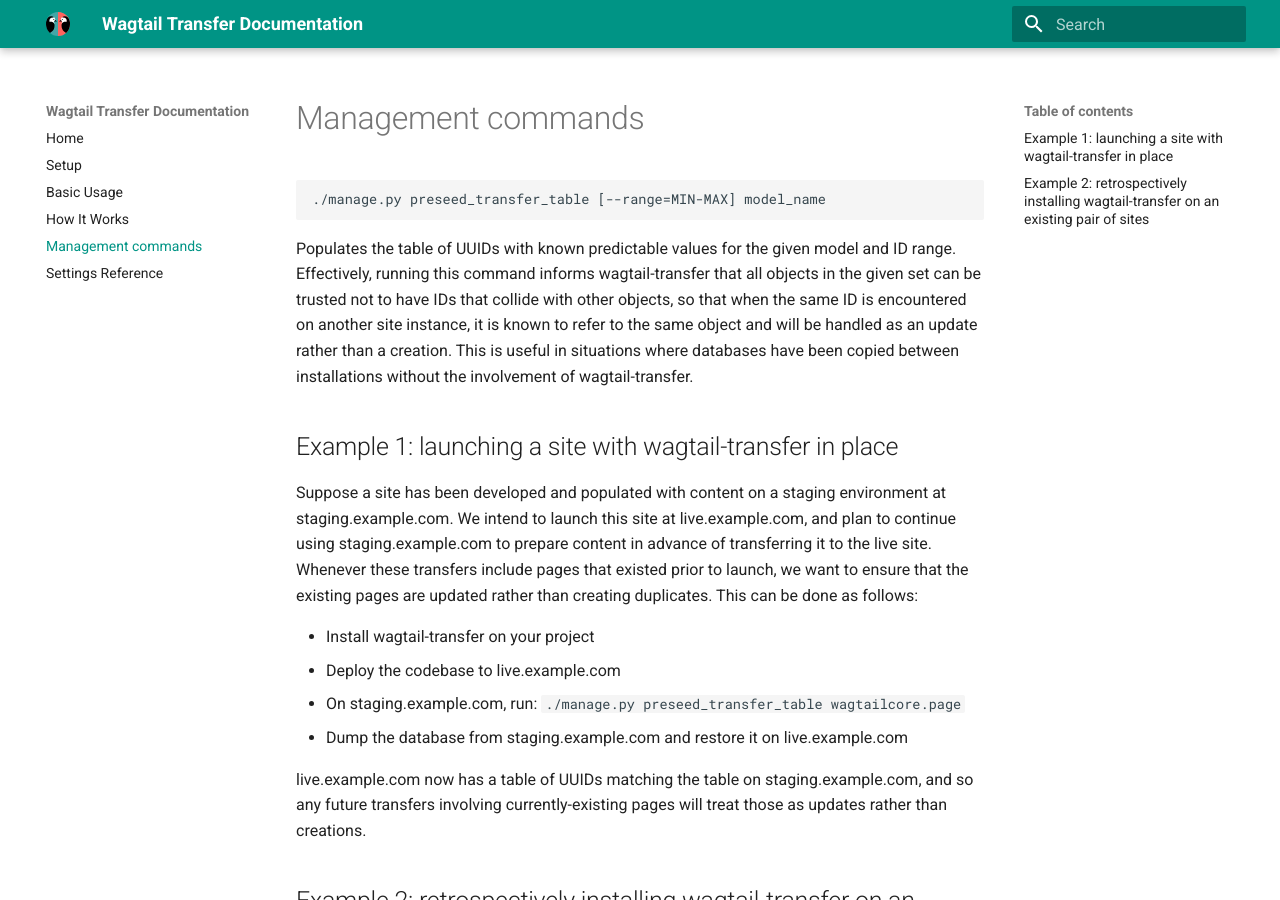
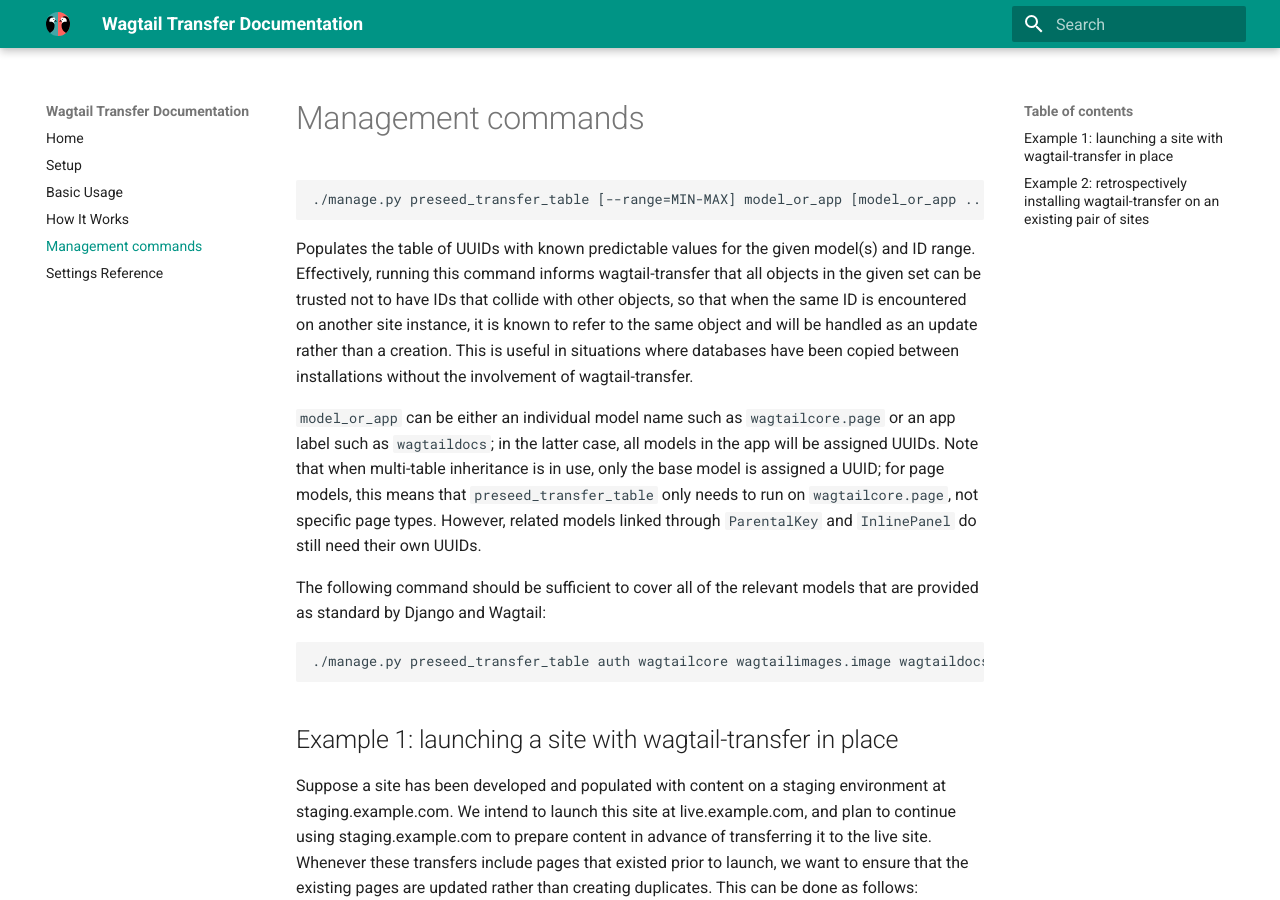
Before and after one commit to wagtail/wagtail-transfer, an MkDocs documentation site: the page built from docs/management_commands.md, in a window 1280 px wide and 900 px high. Built offline with MkDocs 1.6.1 and Material for MkDocs 9.7.7, drawn with Linux system fonts in a browser that asks for light colours.

Commit message:
Update documentation for preseed_transfer_table

```diff
--- a/docs/management_commands.md
+++ b/docs/management_commands.md
@@ -1,8 +1,14 @@
 # Management commands
 
-    ./manage.py preseed_transfer_table [--range=MIN-MAX] model_name
+    ./manage.py preseed_transfer_table [--range=MIN-MAX] model_or_app [model_or_app ...]
 
-Populates the table of UUIDs with known predictable values for the given model and ID range. Effectively, running this command informs wagtail-transfer that all objects in the given set can be trusted not to have IDs that collide with other objects, so that when the same ID is encountered on another site instance, it is known to refer to the same object and will be handled as an update rather than a creation. This is useful in situations where databases have been copied between installations without the involvement of wagtail-transfer.
+Populates the table of UUIDs with known predictable values for the given model(s) and ID range. Effectively, running this command informs wagtail-transfer that all objects in the given set can be trusted not to have IDs that collide with other objects, so that when the same ID is encountered on another site instance, it is known to refer to the same object and will be handled as an update rather than a creation. This is useful in situations where databases have been copied between installations without the involvement of wagtail-transfer.
+
+`model_or_app` can be either an individual model name such as `wagtailcore.page` or an app label such as `wagtaildocs`; in the latter case, all models in the app will be assigned UUIDs. Note that when multi-table inheritance is in use, only the base model is assigned a UUID; for page models, this means that `preseed_transfer_table` only needs to run on `wagtailcore.page`, not specific page types. However, related models linked through `ParentalKey` and `InlinePanel` do still need their own UUIDs.
+
+The following command should be sufficient to cover all of the relevant models that are provided as standard by Django and Wagtail:
+
+    ./manage.py preseed_transfer_table auth wagtailcore wagtailimages.image wagtaildocs
 
 ## Example 1: launching a site with wagtail-transfer in place
 
```
Also changed, not shown: README.md (+8 -2 lines).
